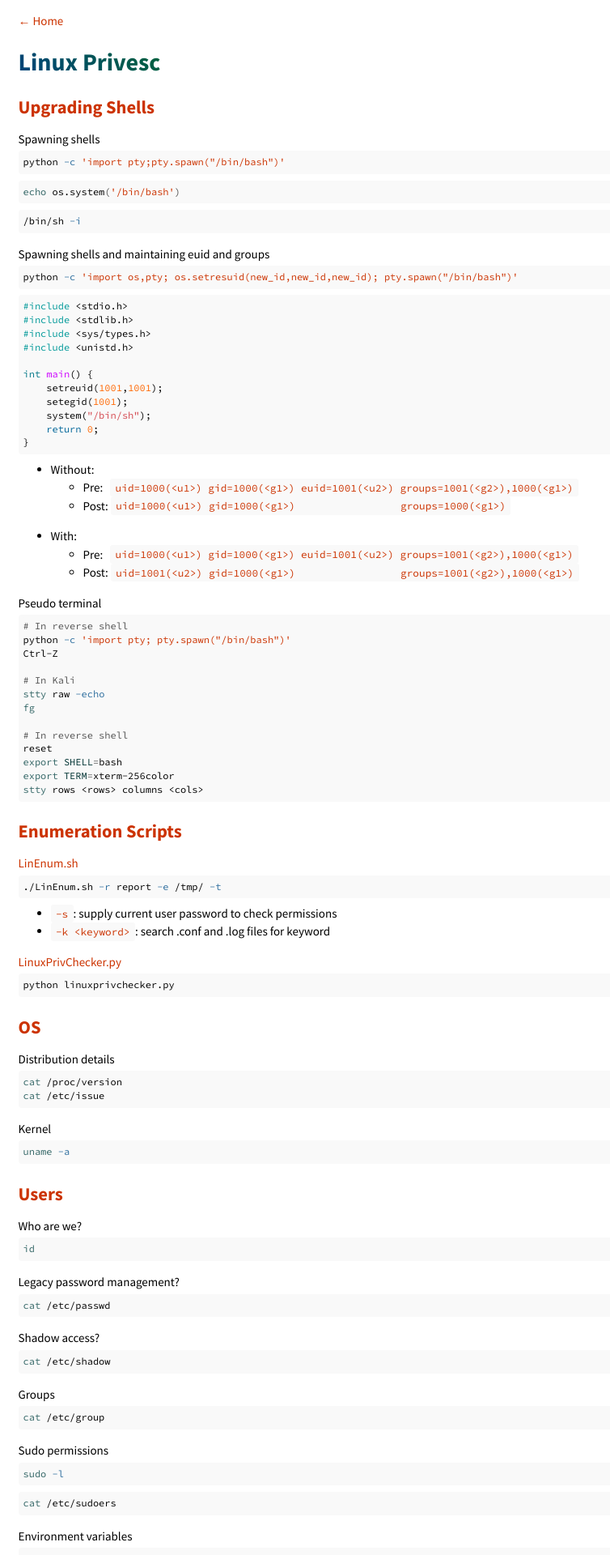
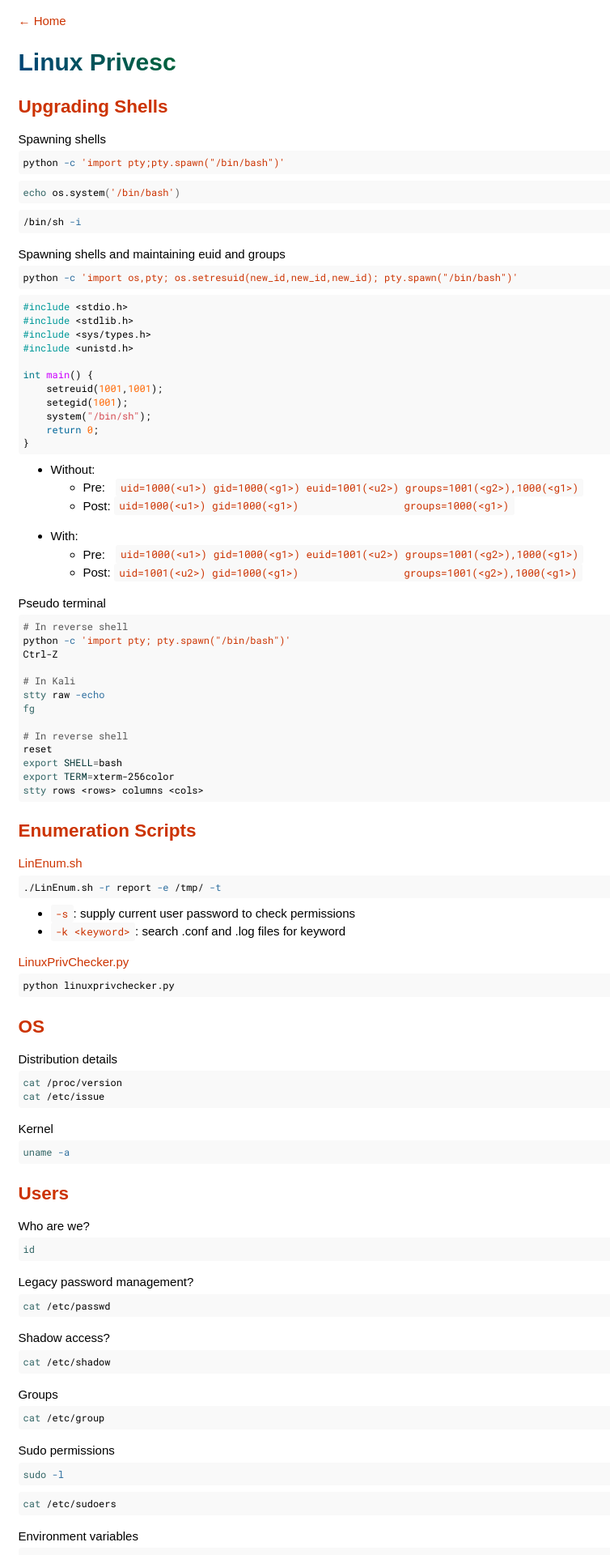
Before and after one commit to agrzeslak/cheatsheet, a Jekyll site: the page built from _topics/linux-privesc.md, in a window 1280 px wide. Shown: the top 1920 px of the page at 81% size, without its empty margins (0-754 px from the left). Built offline with Jekyll 4.4.1, drawn with Linux system fonts in a browser that asks for light colours.

Commit message:
Updated code font

````diff
--- a/_includes/head.html
+++ b/_includes/head.html
@@ -10,7 +10,7 @@
     {% endif %}
   </title>
 
-  <link rel="stylesheet" href="https://fonts.googleapis.com/css?family=Source+Sans+Pro:400,700,400italic|Source+Code+Pro:400,700" type="text/css">
+  <link href="https://fonts.googleapis.com/css?family=Roboto+Mono&display=swap" rel="stylesheet">
   <link rel="stylesheet" href="{{ site.baseurl }}/css/font-awesome.min.css" type="text/css">
   <link rel="stylesheet" href="{{ site.baseurl }}/css/style.css" type="text/css">
 
--- a/_layouts/default.html
+++ b/_layouts/default.html
@@ -45,5 +45,6 @@
             filter_results();
         });
     </script>
+    <link href="https://fonts.googleapis.com/css?family=Roboto+Mono&display=swap" rel="stylesheet">
   </body>
 </html>
--- a/_sass/utilities/_variables.scss
+++ b/_sass/utilities/_variables.scss
@@ -8,13 +8,14 @@ $font-stack: 'Source Sans Pro', sans-serif;
 $font-size: 15px;
 $font-size-mobile: 13px;
 
-$code-font-stack: 'Source Code Pro', monospace;
+$code-font-stack: 'Roboto Mono', monospace;
 
 // Body
 $body-text-color: #000000;
 $body-background-color: #ffffff;
 $body-top-border-color: #0A3b76;
 $body-top-border-width: 5px;
+$body-secondary-color: #c30;
 
 // Links
 $link-color: #c30;
--- a/_topics/linux-privesc.md
+++ b/_topics/linux-privesc.md
@@ -251,7 +251,7 @@ Unmounted file systems
 cat /etc/fstab
 ```
 
-### Networking
+## Networking
 NIC(s) and other networks
 ```shell
 ifconfig -a
````
